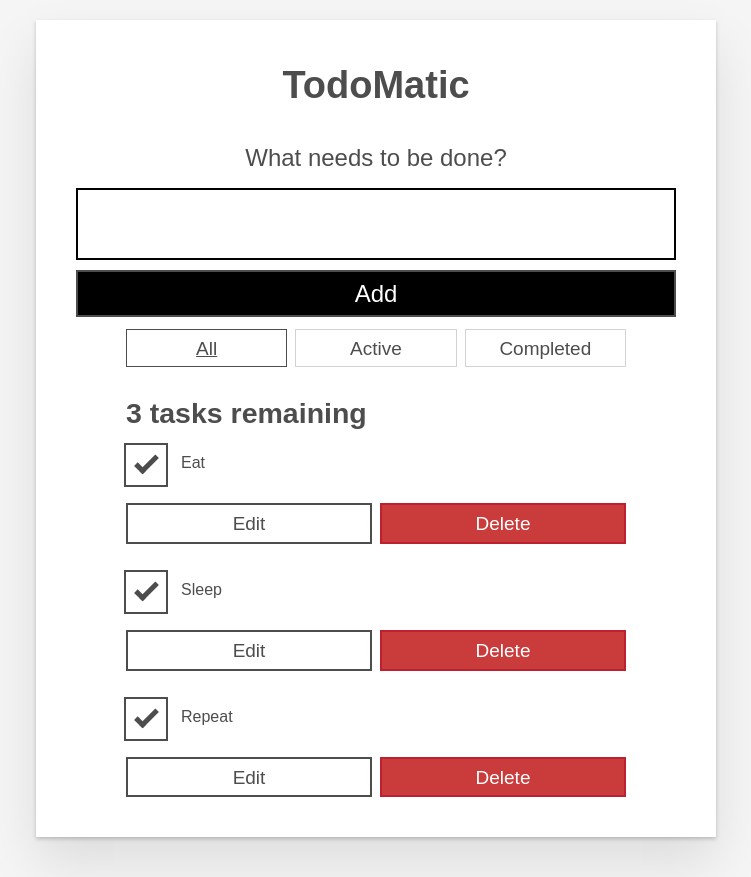
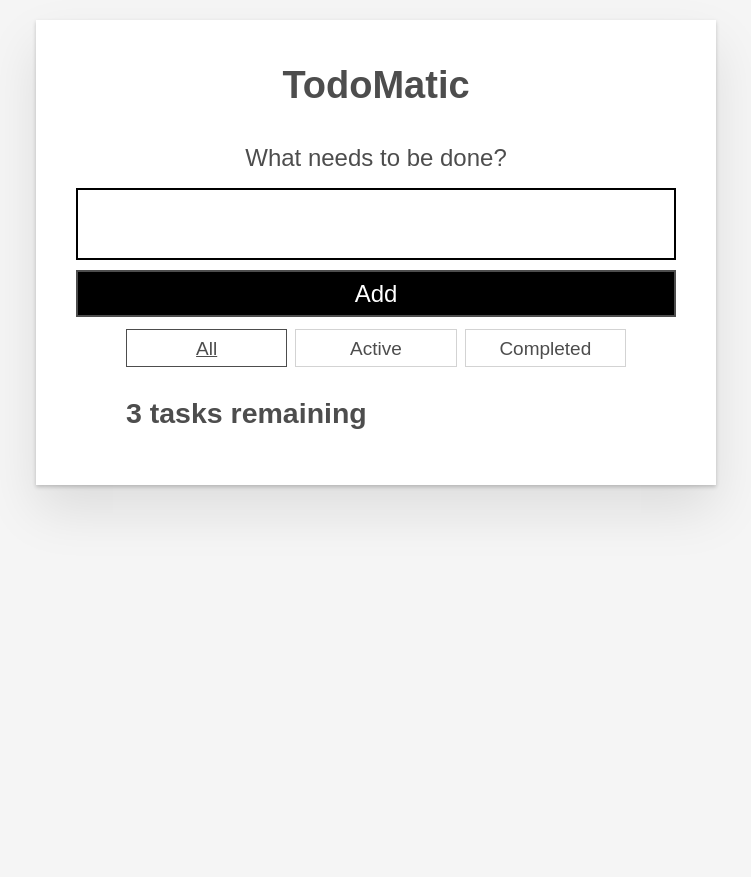
Before and after one commit to Tianma1970/TodoListInReact, a React (Create React App) app: page / in a window 1280 px wide. Shown: the whole page, without its empty margins (264-1015 px from the left). After the commit the page ends 800 px from the top, so only its background shows below. Built offline with nearby package versions, Linux system fonts and the light colour scheme.

Commit message:
implemented taskList

```diff
--- a/src/App.js
+++ b/src/App.js
@@ -4,6 +4,7 @@ import "./App.css"
 import Todo from "./components/Todo"
 
 function App(props) {
+  const taskList = props.tasks?.map(task => task.name)
   return (
     <div className="todoapp stack-large">
       <h1>TodoMatic</h1>
@@ -37,9 +38,7 @@ function App(props) {
       </div>
       <h2 id="list-heading">3 tasks remaining</h2>
       <ul role="list" className="todo-list stack-large stack-exception" aria-labelledby="list-heading">
-        <Todo name="Eat" />
-        <Todo name="Sleep" />
-        <Todo name="Repeat" />
+        {taskList}
       </ul>
     </div>
   )
```
